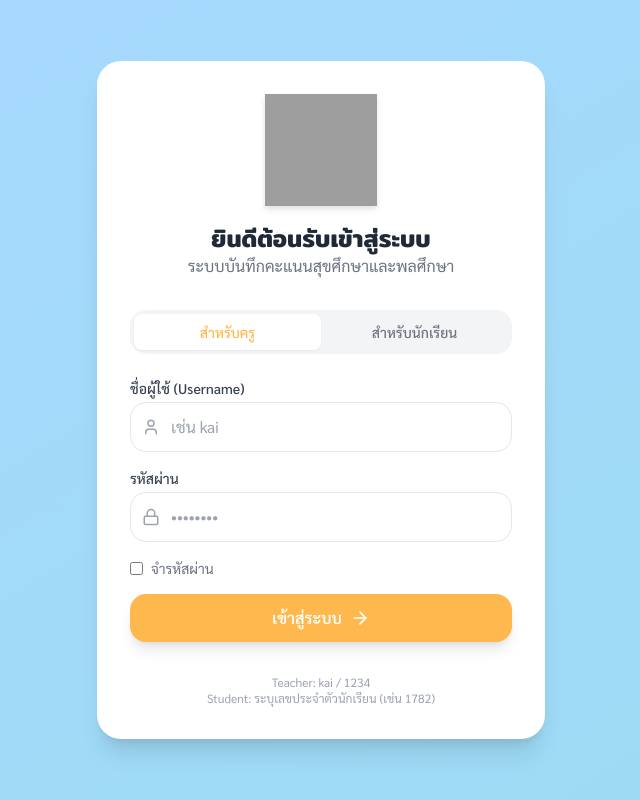
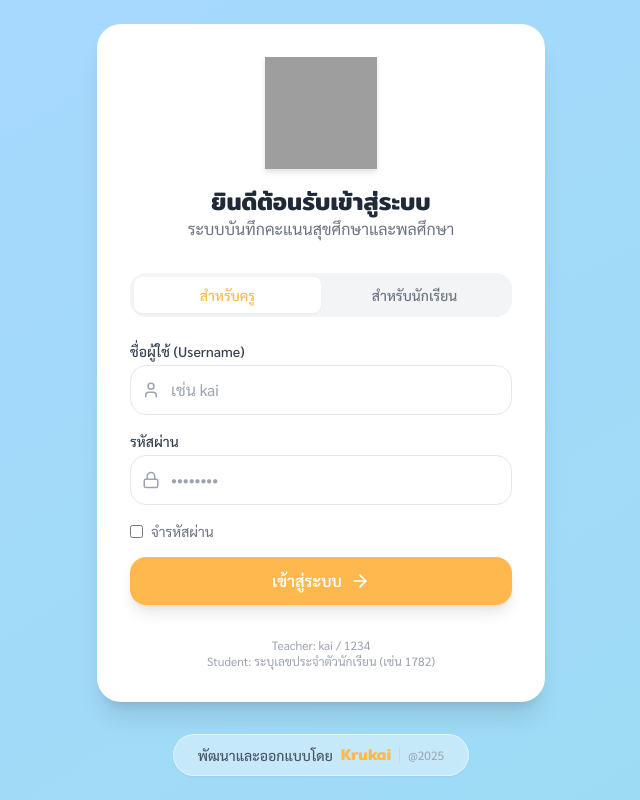
Before and after one commit to uniconemaesai-a11y/phy2025, a React (Vite) app: page /#/login in a window 1280 px wide. Shown: the whole page, without its empty margins (319-959 px from the left). Built offline with nearby package versions, Linux system fonts and the light colour scheme; grey boxes are pictures that could not be loaded.

Commit message:
Add files via upload

```diff
--- a/components/Layout.tsx
+++ b/components/Layout.tsx
@@ -113,10 +113,19 @@ export const Layout = ({ children }: PropsWithChildren) => {
       )}
 
       {/* Main Content */}
-      <main className="flex-1 p-4 lg:p-8 pt-20 lg:pt-8 overflow-y-auto">
-        <div className="max-w-6xl mx-auto">
+      <main className="flex-1 p-4 lg:p-8 pt-20 lg:pt-8 overflow-y-auto flex flex-col">
+        <div className="max-w-6xl mx-auto w-full flex-grow">
           {children}
         </div>
+
+        {/* Footer */}
+        <footer className="mt-12 py-6 flex justify-center">
+          <div className="px-6 py-2 rounded-full bg-white/40 border border-white/50 shadow-sm backdrop-blur-sm flex items-center gap-2 hover:bg-white/60 transition-colors cursor-default">
+            <span className="text-gray-600 text-sm font-medium">พัฒนาและออกแบบโดย</span>
+            <span className="text-accent font-bold font-['Mitr'] text-base">Krukai</span>
+            <span className="text-gray-400 text-xs border-l border-gray-300 pl-2">@2025</span>
+          </div>
+        </footer>
       </main>
     </div>
   );
--- a/pages/Login.tsx
+++ b/pages/Login.tsx
@@ -32,7 +32,7 @@ export const Login = () => {
   };
 
   return (
-    <div className="min-h-screen flex items-center justify-center bg-gradient-to-br from-gr5/30 to-gr6/30 p-4 font-['Sarabun']">
+    <div className="min-h-screen flex flex-col items-center justify-center bg-gradient-to-br from-gr5/30 to-gr6/30 p-4 font-['Sarabun']">
       <div className="bg-white p-8 rounded-3xl shadow-xl w-full max-w-md border border-white/50">
         <div className="text-center mb-8">
           <img
@@ -132,6 +132,14 @@ export const Login = () => {
           <p>Student: ระบุเลขประจำตัวนักเรียน (เช่น 1782)</p>
         </div>
       </div>
+
+      <footer className="mt-8 text-center">
+         <div className="inline-flex items-center gap-2 px-6 py-2 rounded-full bg-white/40 border border-white/50 shadow-sm backdrop-blur-sm hover:bg-white/60 transition-colors cursor-default">
+           <span className="text-gray-600 text-sm font-medium">พัฒนาและออกแบบโดย</span>
+           <span className="text-accent font-bold font-['Mitr']">Krukai</span>
+           <span className="text-gray-400 text-xs border-l border-gray-300 pl-2">@2025</span>
+         </div>
+      </footer>
     </div>
   );
 };
```
